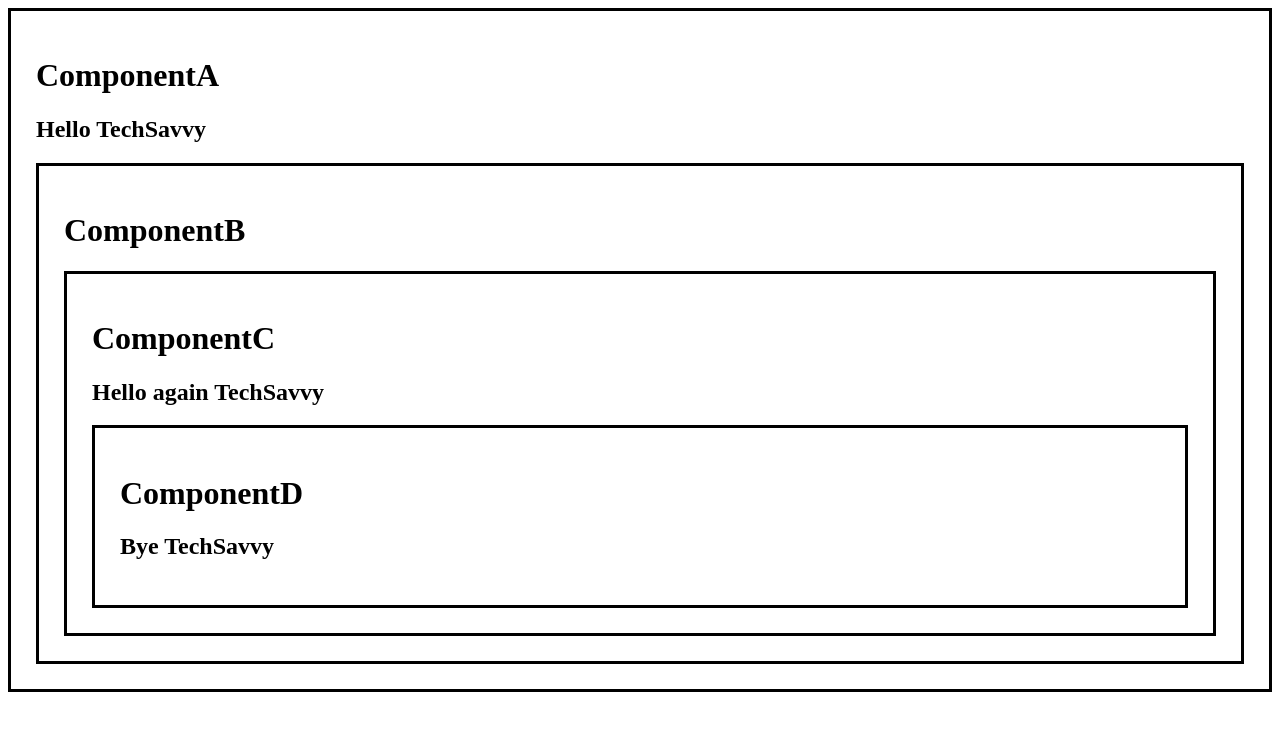
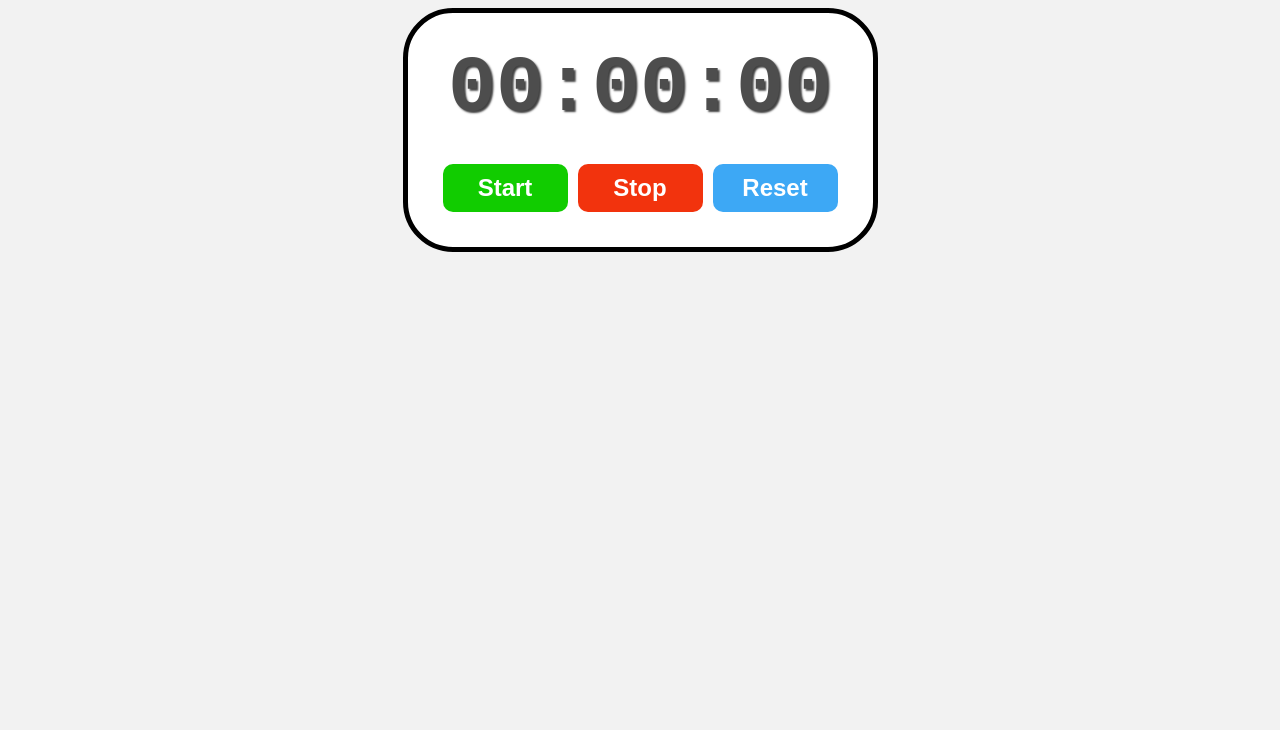
Before and after one commit to TyXav1er/react-test-repo, a React (Create React App) app: page / in a window 1280 px wide. Shown: the top 730 px of the page. Built offline with nearby package versions, Linux system fonts and the light colour scheme.

Commit message:
Added the last practice files including the stopwatch files

```diff
--- a/src/App.jsx
+++ b/src/App.jsx
@@ -12,12 +12,11 @@
 //    import { MyContext } from './ComponentA'
 // 2. const value = useContext(MyContext)
 
-import ComponentA from "./Components/ComponentA";
-import React from "react";
+import Stopwatch from './Components/Stopwatch'
 
 function App() {
   return (<>
-    <ComponentA />
+    <Stopwatch />
   </>)
 }
 
--- /dev/null
+++ b/src/Components/Stopwatch.css
@@ -0,0 +1,59 @@
+body {
+  display: flex;
+  flex-direction: column;
+  align-items: center;
+  background-color: hsl(0, 0%, 95%);
+}
+
+.stopwatch {
+  display: flex;
+  flex-direction: column;
+  align-items: center;
+  border: 5px solid;
+  border-radius: 50px;
+  background-color: white;
+  padding: 30px;
+}
+
+.display {
+  font-size: 5rem;
+  font-family: monospace;
+  font-weight: bold;
+  color: hsl(0, 0%, 30%);
+  text-shadow: 2px 2px 2px hsla(0, 0%, 0%, 0.75);
+  margin-bottom: 25px;
+}
+
+.controls button {
+  font-size: 1.5rem;
+  font-weight: bold;
+  padding: 10px 20px;
+  margin: 5px;
+  min-width: 125px;
+  border: none;
+  border-radius: 10px;
+  cursor: pointer;
+  color: white;
+  transition: background-color 0.5s ease;
+}
+
+.start-button {
+  background-color: hsl(115, 100%, 40%);
+}
+.start-button:hover {
+  background-color: hsl(115, 100%, 35%);
+}
+
+.stop-button {
+  background-color: hsl(10, 90%, 50%);
+}
+.stop-button:hover {
+  background-color: hsl(10, 90%, 45%);
+}
+
+.reset-button {
+  background-color: hsl(205, 90%, 60%);
+}
+.reset-button:hover {
+  background-color: hsl(205, 90%, 55%);
+}
--- /dev/null
+++ b/src/Components/Stopwatch.jsx
@@ -0,0 +1,65 @@
+import './Stopwatch.css'
+import React, {useState, useEffect, useRef} from 'react'
+
+function Stopwatch() {
+
+    const [isRunning, setIsRunning] = useState(false)
+    const [elapsedTime, setElapsedTime] = useState(0)
+    const intervalIdRef = useRef(null)
+    const startTimeRef = useRef(0)
+
+    useEffect(() => {
+        if(isRunning) {
+            intervalIdRef.current = setInterval(() => {
+                setElapsedTime(Date.now() - startTimeRef.current)
+            }, 10)
+        }
+
+        return() => {
+            clearInterval(intervalIdRef.current)
+        }
+
+    }, [isRunning])
+
+    function start() {
+        setIsRunning(true)
+        startTimeRef.current = Date.now() - elapsedTime
+    }
+
+    function stop() {
+        setIsRunning(false)
+    }
+
+    function reset() {
+        setElapsedTime(0)
+        setIsRunning(false)
+    }
+
+    function formatTime() {
+
+        let hours =  Math.floor(elapsedTime / (1000 * 60 * 60))
+        let minutes = Math.floor(elapsedTime / (1000 * 60) % 60)
+        let seconds = Math.floor(elapsedTime / (1000) % 60)
+        let milliseconds = Math.floor((elapsedTime % 1000) / 10)
+
+        hours = String(hours).padStart(2, "0")
+        minutes = String(minutes).padStart(2, "0")
+        seconds = String(seconds).padStart(2, "0")
+        milliseconds = String(milliseconds).padStart(2, "0")
+
+        return `${minutes}:${seconds}:${milliseconds}`
+    }
+
+    return(
+    <div className='stopwatch'>
+        <div className="display">{formatTime()}</div>
+        <div className="controls">
+            <button onClick={start} className="start-button">Start</button>
+            <button onClick={stop} className="stop-button">Stop</button>
+            <button onClick={reset} className="reset-button">Reset</button>
+        </div>
+
+    </div>)
+}
+
+export default Stopwatch
```
Also changed, not shown: src/Components/MyComponent8.jsx (added, +60 -0 lines).
